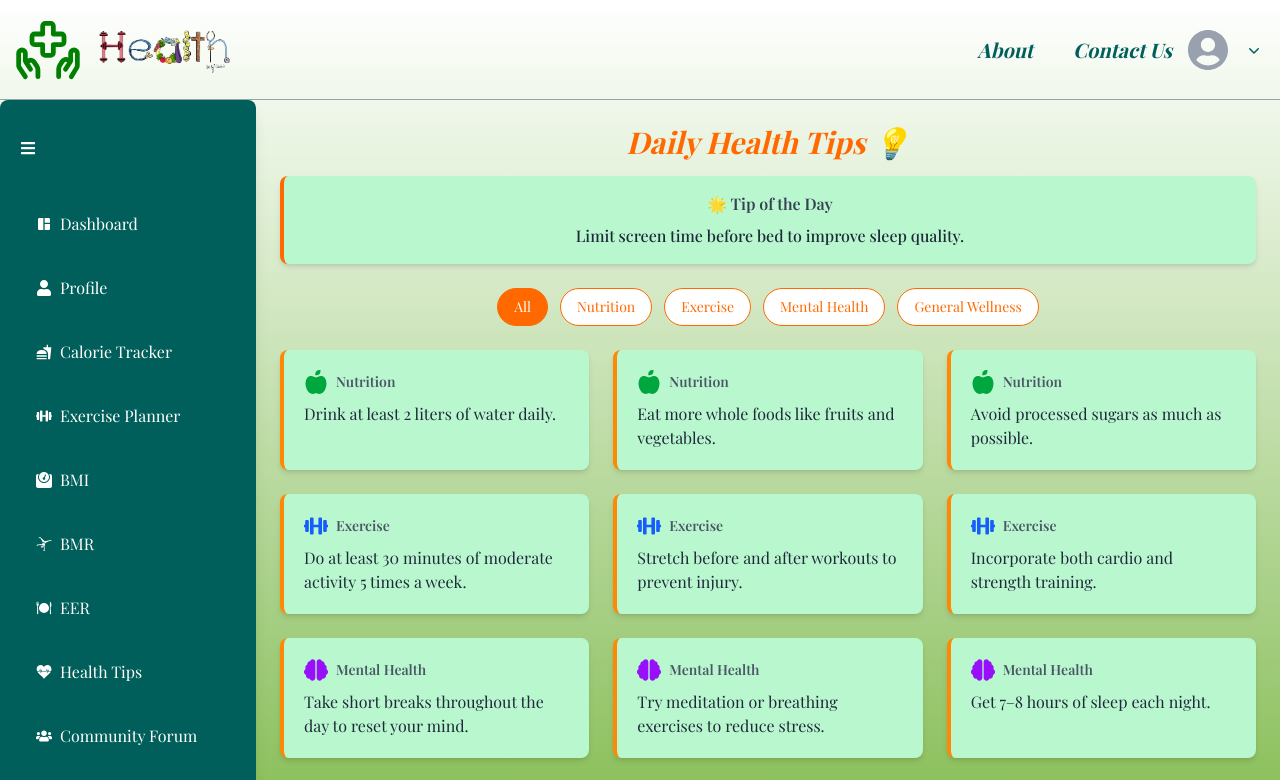
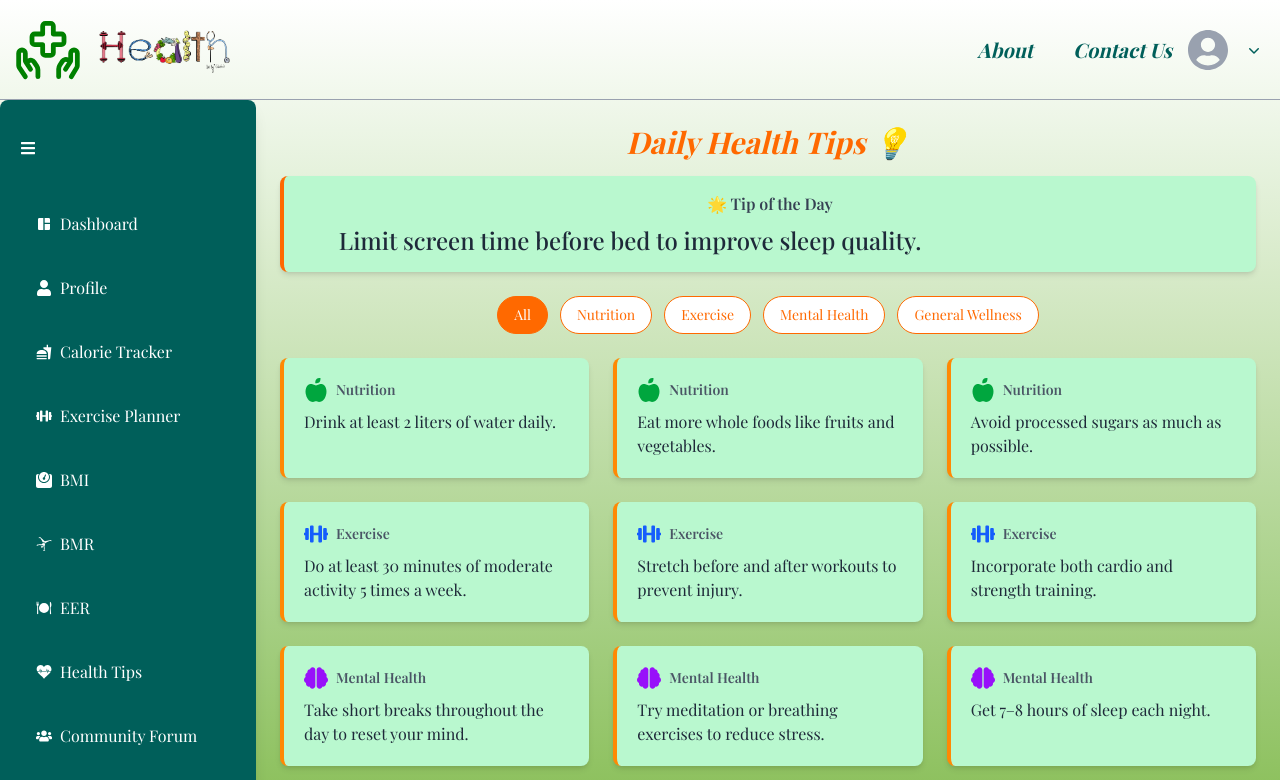
Before and after one commit to HeisGreen/health-app, a React (Vite) app in the folder frontend/: page /tips in a window 1280 px wide. Shown: the top 780 px of the page. Built offline with nearby package versions, Linux system fonts and the light colour scheme; sample sign-in values are in the browser's storage; a web font is replaced by a local one.

Commit message:
Adjusted tips of the day heading in Health Tips page

```diff
--- a/frontend/src/App.css
+++ b/frontend/src/App.css
@@ -27,3 +27,18 @@
   * {
     font-family: 'Playfair Display', serif;
   }
+
+  @keyframes marquee {
+    0% {
+      transform: translateX(100%);
+    }
+    100% {
+      transform: translateX(-100%);
+    }
+  }
+
+  .animate-marquee {
+    animation: marquee 12s linear infinite;
+    white-space: nowrap;
+    display: inline-block;
+  }
--- a/frontend/src/components/Tips.tsx
+++ b/frontend/src/components/Tips.tsx
@@ -73,11 +73,15 @@ const Tips = () => {
         </h1>
 
         {/* Tip of the Day */}
-        <div className="bg-green-200 p-4 rounded-lg shadow-md mb-6 text-center border-l-4 border-orange-500 animate-fade-in-down">
-          <h2 className="text-md font-semibold text-gray-700 mb-2">
+        <div className="bg-green-200 p-4 rounded-lg shadow-md mb-6 border-l-4 border-orange-500">
+          <h2 className="text-md font-semibold text-gray-700 mb-2 text-center">
             🌟 Tip of the Day
           </h2>
-          <p className="text-gray-800 font-medium">{tipOfTheDay}</p>
+          <div className="overflow-hidden w-full">
+            <p className="text-gray-800 font-medium neon-glow text-2xl animate-marquee">
+              {tipOfTheDay}
+            </p>
+          </div>
         </div>
 
         {/* Category Buttons */}
```
